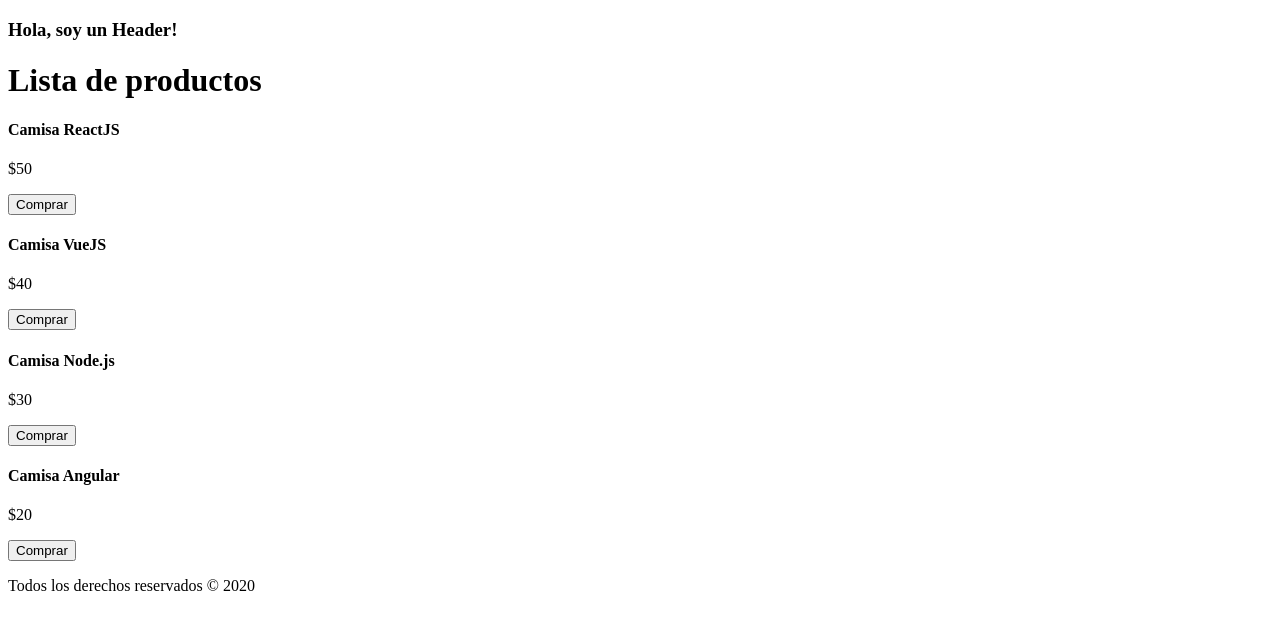
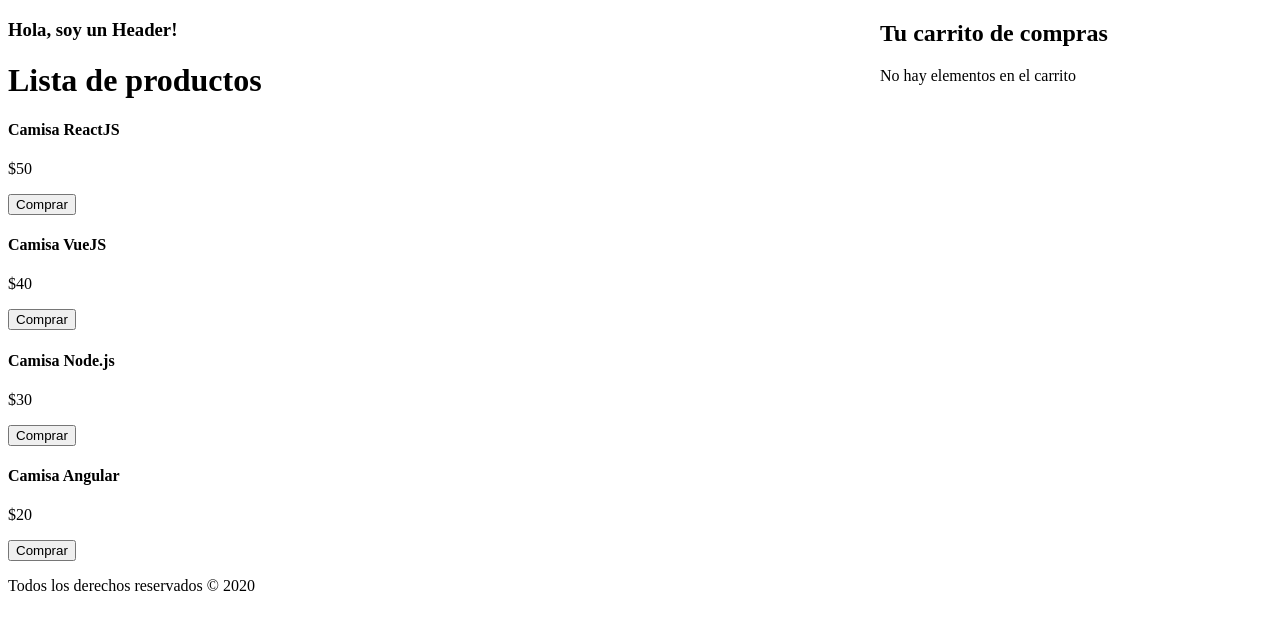
Before and after one commit to javierc22/basicos-react-01, a React (Create React App) app: page / in a window 1280 px wide. Shown: the top 630 px of the page. Built offline with nearby package versions, Linux system fonts and the light colour scheme.

Commit message:
Mostrando los elementos del carrito

```diff
--- a/src/App.js
+++ b/src/App.js
@@ -2,6 +2,7 @@
 import Header from './components/Header';
 import Footer from './components/Footer';
 import Producto from './components/Producto';
+import Carrito from './components/Carrito';
 
 function App() {
   // Obtener la fecha
@@ -33,6 +34,8 @@
         />
       ))}
 
+      <Carrito carrito={carrito} />
+
       {/* Fecha se manda entre "{}" porque no es un String */}
       <Footer
         fecha={fecha}
--- /dev/null
+++ b/src/components/Carrito.js
@@ -0,0 +1,22 @@
+import React from 'react';
+import './carrito.css';
+import Producto from './Producto';
+
+const Carrito = ({ carrito }) => (
+  <div className="carrito">
+    <h2>Tu carrito de compras</h2>
+    {carrito.length === 0
+    ?
+      <p>No hay elementos en el carrito</p>
+    :
+      carrito.map(producto => (
+        <Producto
+          key={producto.id}
+          producto={producto}
+        />
+      ))
+    }
+  </div>
+);
+
+export default Carrito;
--- /dev/null
+++ b/src/components/carrito.css
@@ -0,0 +1,7 @@
+.carrito {
+  position: fixed;
+  top: 0;
+  right: 0;
+  background-color: white;
+  width: 400px;
+}
```
